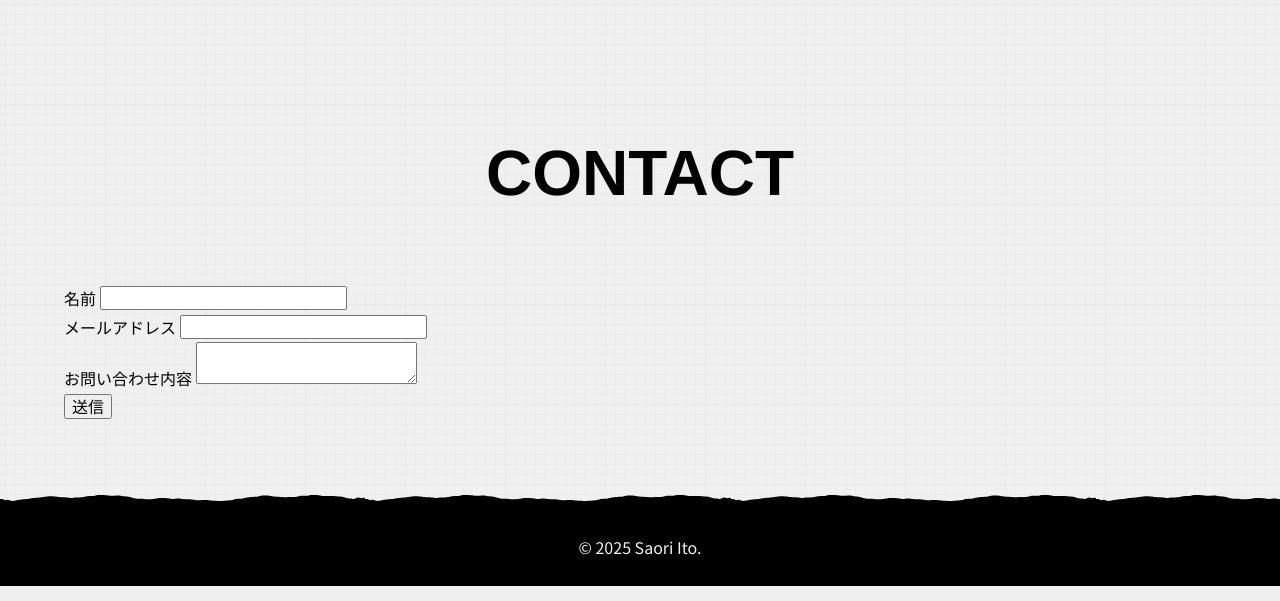
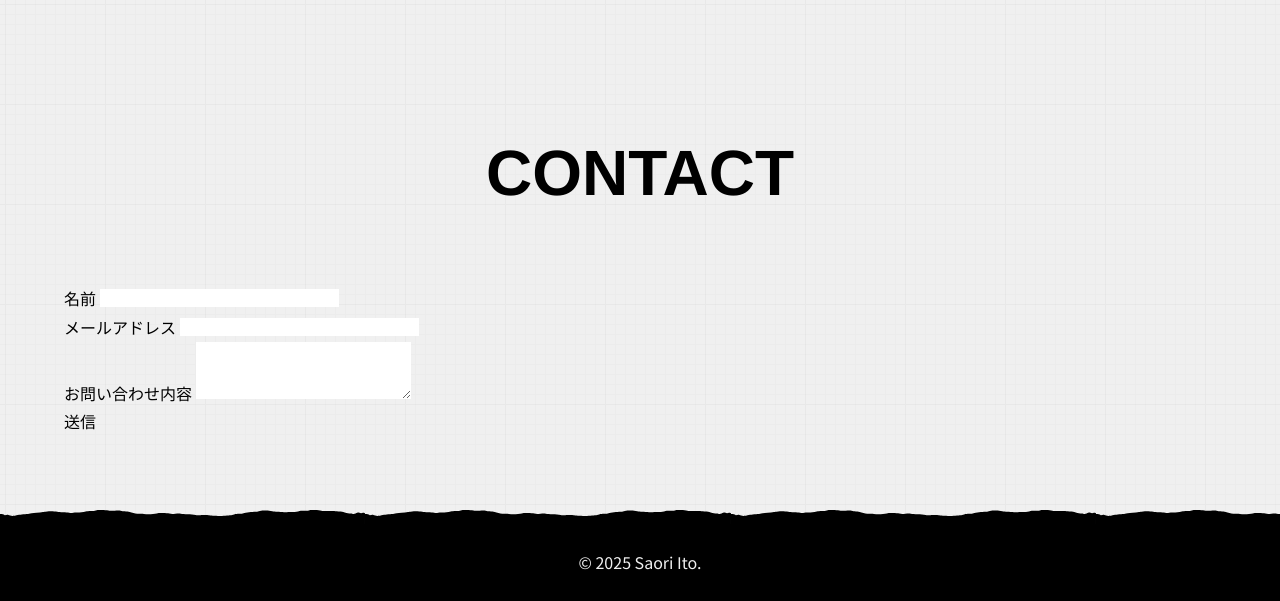
Before and after one commit to saori-loveup/profile-site, a PHP site: page /public/index.html in a window 1280 px wide. Shown: the part 2975-3576 px from the top of the page. Run offline with PHP 8.4, Linux system fonts and the light colour scheme; style sheets or scripts are compiled from the project's sources; some web fonts are replaced.

Commit message:
scss/以下の構成変更 - 各ディレクトリに_index.scssを用意し、ディレクトリごとにscssファイルを読み込み、index.scssでは各ディレクトリのindex.scssだけ読み込めばいいように変更 - componentを追加

```diff
--- /dev/null
+++ b/scss/component/_form.scss
@@ -0,0 +1,10 @@
+@charset "UTF-8";
+@use "../global" as g;
+
+input {
+  border: none;
+}
+
+textarea {
+  border: none;
+}
--- /dev/null
+++ b/scss/component/_index.scss
@@ -0,0 +1 @@
+@forward "form";
--- a/scss/foundation/_base.scss
+++ b/scss/foundation/_base.scss
@@ -21,11 +21,29 @@ img {
 
 a {
   color: g.$link-color;
+  text-decoration: underline;
   &:hover {
     filter: opacity(0.5);
   }
 }
 
+input {
+  margin: 0;
+  padding: 0;
+}
+textarea {
+  padding: 0;
+  font: inherit;
+  color: inherit;
+}
+button {
+  font: inherit;
+  padding: 0;
+  background-color: transparent;
+  border: none;
+  color: inherit;
+  cursor: pointer;
+}
 button,
 [type="submit"] {
   cursor: pointer;
--- /dev/null
+++ b/scss/foundation/_index.scss
@@ -0,0 +1,3 @@
+@forward "font";
+@forward "normalize";
+@forward "base";
--- /dev/null
+++ b/scss/layout/_index.scss
@@ -0,0 +1,3 @@
+@forward "header";
+@forward "main";
+@forward "footer";
```
Also changed, not shown: scss/style.scss (+3 -18 lines).
